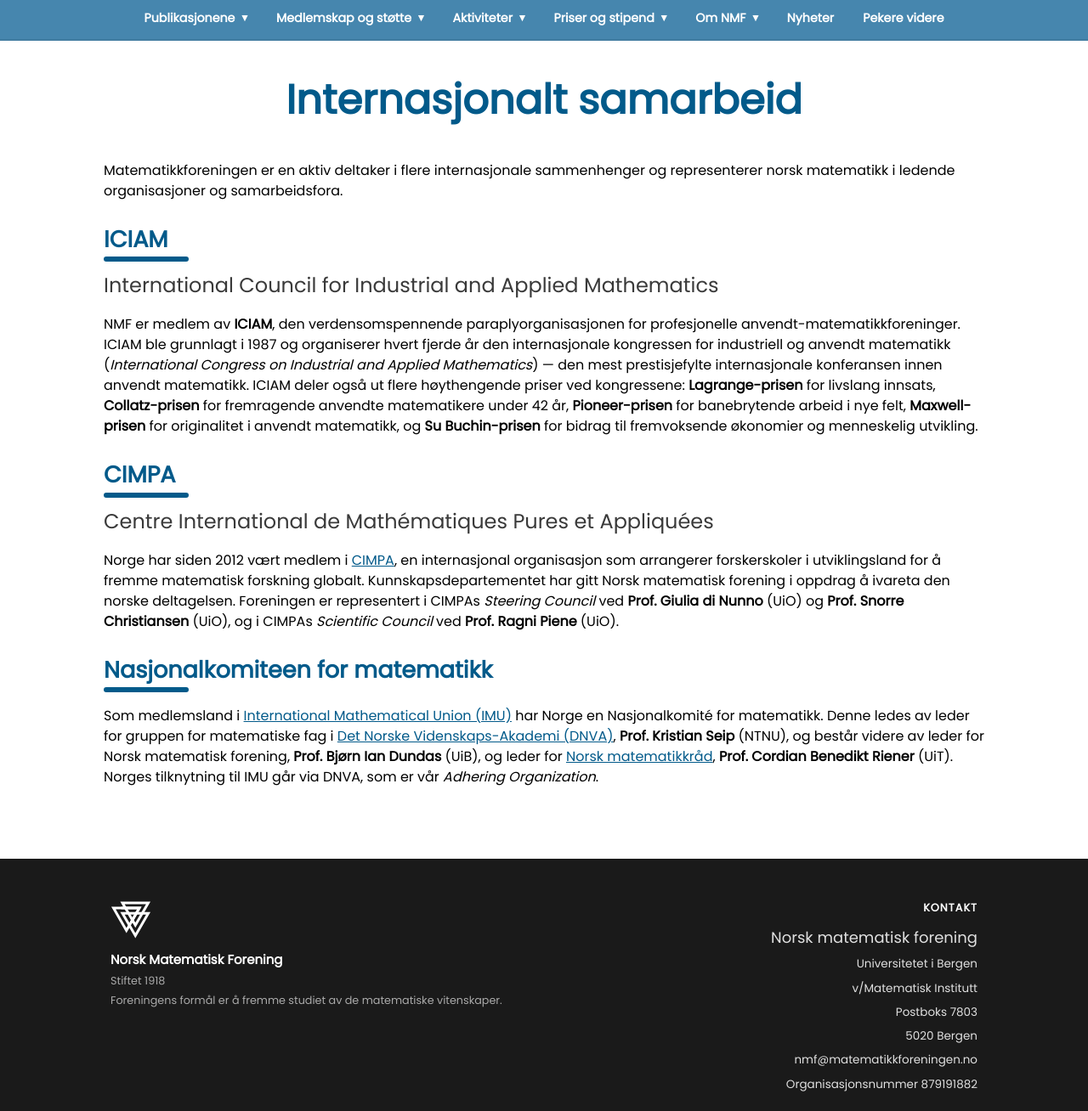
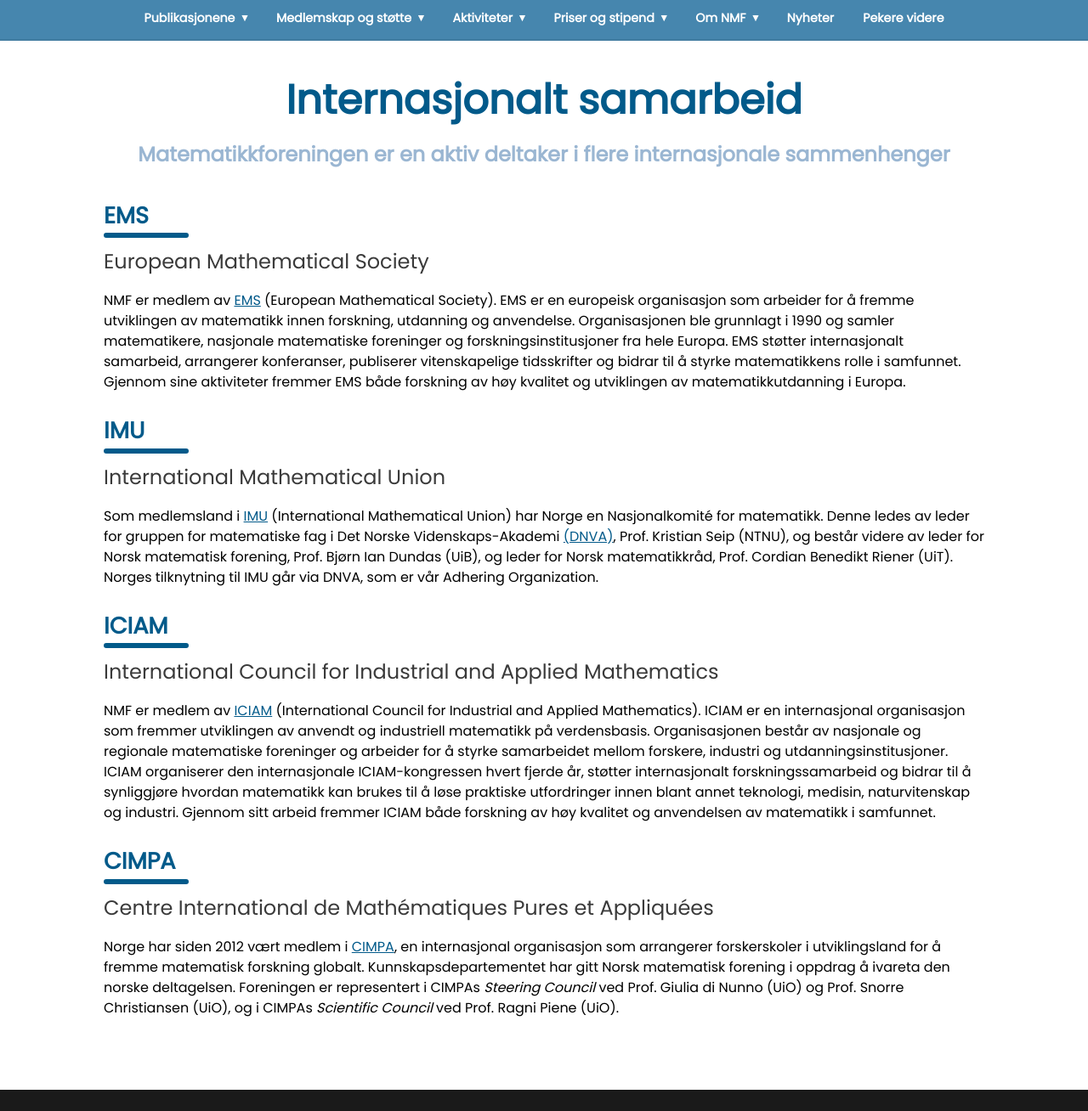
Before and after one commit to ballerin/nmf-website, a Jekyll site: the page built from _pages/internasjonalt_samarbeid.html, in a window 1280 px wide and 1400 px high, cut to the strip 92-1400 px from the top of the window. Shown: the whole strip at 85% size. Built offline with Jekyll 4.4.1, drawn with Linux system fonts in a browser that asks for light colours.

Commit message:
Changes in INternational Samarbeid

```diff
--- a/_pages/internasjonalt_samarbeid.html
+++ b/_pages/internasjonalt_samarbeid.html
@@ -6,20 +6,27 @@
 
 {% include default_opening.html
   heading="Internasjonalt samarbeid"
-  subtitle=""
+  subtitle="Matematikkforeningen er en aktiv deltaker i flere internasjonale sammenhenger"
 %}
 
 <div class="w3-container w3-padding" id="internasjonalt-samarbeid">
-  <p>Matematikkforeningen er en aktiv deltaker i flere internasjonale sammenhenger og representerer norsk matematikk i ledende organisasjoner og samarbeidsfora.</p>
+
+
+  {% include section_heading.html level="h3" title="EMS" id="EMS" %}
+  <h3 class="w3-text-dark-grey">European Mathematical Society</h3>
+  <p>NMF er medlem av  <a href="https://euromathsoc.org" target="_blank">EMS</a> (European Mathematical Society). EMS er en europeisk organisasjon som arbeider for å fremme utviklingen av matematikk innen forskning, utdanning og anvendelse. Organisasjonen ble grunnlagt i 1990 og samler matematikere, nasjonale matematiske foreninger og forskningsinstitusjoner fra hele Europa. EMS støtter internasjonalt samarbeid, arrangerer konferanser, publiserer vitenskapelige tidsskrifter og bidrar til å styrke matematikkens rolle i samfunnet. Gjennom sine aktiviteter fremmer EMS både forskning av høy kvalitet og utviklingen av matematikkutdanning i Europa.</p>
+
+  {% include section_heading.html level="h3" title="IMU" id="IMU" %}
+  <h3 class="w3-text-dark-grey">International Mathematical Union</h3>
+  <p>Som medlemsland i <a href="https://www.mathunion.org" target="_blank">IMU</a> (International Mathematical Union) har Norge en Nasjonalkomité for matematikk. Denne ledes av leder for gruppen for matematiske fag i Det Norske Videnskaps-Akademi <a href="https://www.dnva.no" target="_blank">(DNVA)</a>, Prof. Kristian Seip (NTNU), og består videre av leder for Norsk matematisk forening, Prof. Bjørn Ian Dundas (UiB), og leder for Norsk matematikkråd, Prof. Cordian Benedikt Riener (UiT). Norges tilknytning til IMU går via DNVA, som er vår Adhering Organization.</p>
 
   {% include section_heading.html level="h3" title="ICIAM" id="ICIAM" %}
   <h3 class="w3-text-dark-grey">International Council for Industrial and Applied Mathematics</h3>
-  <p>NMF er medlem av <strong>ICIAM</strong>, den verdensomspennende paraplyorganisasjonen for profesjonelle anvendt-matematikkforeninger. ICIAM ble grunnlagt i 1987 og organiserer hvert fjerde år den internasjonale kongressen for industriell og anvendt matematikk (<em>International Congress on Industrial and Applied Mathematics</em>) — den mest prestisjefylte internasjonale konferansen innen anvendt matematikk. ICIAM deler også ut flere høythengende priser ved kongressene: <strong>Lagrange-prisen</strong> for livslang innsats, <strong>Collatz-prisen</strong> for fremragende anvendte matematikere under 42 år, <strong>Pioneer-prisen</strong> for banebrytende arbeid i nye felt, <strong>Maxwell-prisen</strong> for originalitet i anvendt matematikk, og <strong>Su Buchin-prisen</strong> for bidrag til fremvoksende økonomier og menneskelig utvikling.</p>
+  <p>NMF er medlem av <a href="https://iciam.org" target="_blank">ICIAM</a> (International Council for Industrial and Applied Mathematics). ICIAM er en internasjonal organisasjon som fremmer utviklingen av anvendt og industriell matematikk på verdensbasis. Organisasjonen består av nasjonale og regionale matematiske foreninger og arbeider for å styrke samarbeidet mellom forskere, industri og utdanningsinstitusjoner. ICIAM organiserer den internasjonale ICIAM-kongressen hvert fjerde år, støtter internasjonalt forskningssamarbeid og bidrar til å synliggjøre hvordan matematikk kan brukes til å løse praktiske utfordringer innen blant annet teknologi, medisin, naturvitenskap og industri. Gjennom sitt arbeid fremmer ICIAM både forskning av høy kvalitet og anvendelsen av matematikk i samfunnet.</p>
 
   {% include section_heading.html level="h3" title="CIMPA" id="CIMPA" %}
   <h3 class="w3-text-dark-grey">Centre International de Mathématiques Pures et Appliquées</h3>
-  <p>Norge har siden 2012 vært medlem i <a href="https://www.cimpa.info">CIMPA</a>, en internasjonal organisasjon som arrangerer forskerskoler i utviklingsland for å fremme matematisk forskning globalt. Kunnskapsdepartementet har gitt Norsk matematisk forening i oppdrag å ivareta den norske deltagelsen. Foreningen er representert i CIMPAs <em>Steering Council</em> ved <strong>Prof. Giulia di Nunno</strong> (UiO) og <strong>Prof. Snorre Christiansen</strong> (UiO), og i CIMPAs <em>Scientific Council</em> ved <strong>Prof. Ragni Piene</strong> (UiO).</p>
+  <p>Norge har siden 2012 vært medlem i <a href="https://www.cimpa.info">CIMPA</a>, en internasjonal organisasjon som arrangerer forskerskoler i utviklingsland for å fremme matematisk forskning globalt. Kunnskapsdepartementet har gitt Norsk matematisk forening i oppdrag å ivareta den norske deltagelsen. Foreningen er representert i CIMPAs <em>Steering Council</em> ved Prof. Giulia di Nunno (UiO) og Prof. Snorre Christiansen (UiO), og i CIMPAs <em>Scientific Council</em> ved Prof. Ragni Piene (UiO).</p>
 
-  {% include section_heading.html level="h3" title="Nasjonalkomiteen for matematikk" id="nasjonalkomiteen-for-matematikk" %}
-  <p>Som medlemsland i <a href="https://www.mathunion.org/"">International Mathematical Union (IMU)</a> har Norge en Nasjonalkomité for matematikk. Denne ledes av leder for gruppen for matematiske fag i <a href="https://www.dnva.no/">Det Norske Videnskaps-Akademi (DNVA)</a>, <strong>Prof. Kristian Seip</strong> (NTNU), og består videre av leder for Norsk matematisk forening, <strong>Prof. Bjørn Ian Dundas</strong> (UiB), og leder for <a href="https://www.matematikkradet.no/">Norsk matematikkråd</a>, <strong>Prof. Cordian Benedikt Riener</strong> (UiT). Norges tilknytning til IMU går via DNVA, som er vår <em>Adhering Organization</em>.</p>
+
 </div>
```
